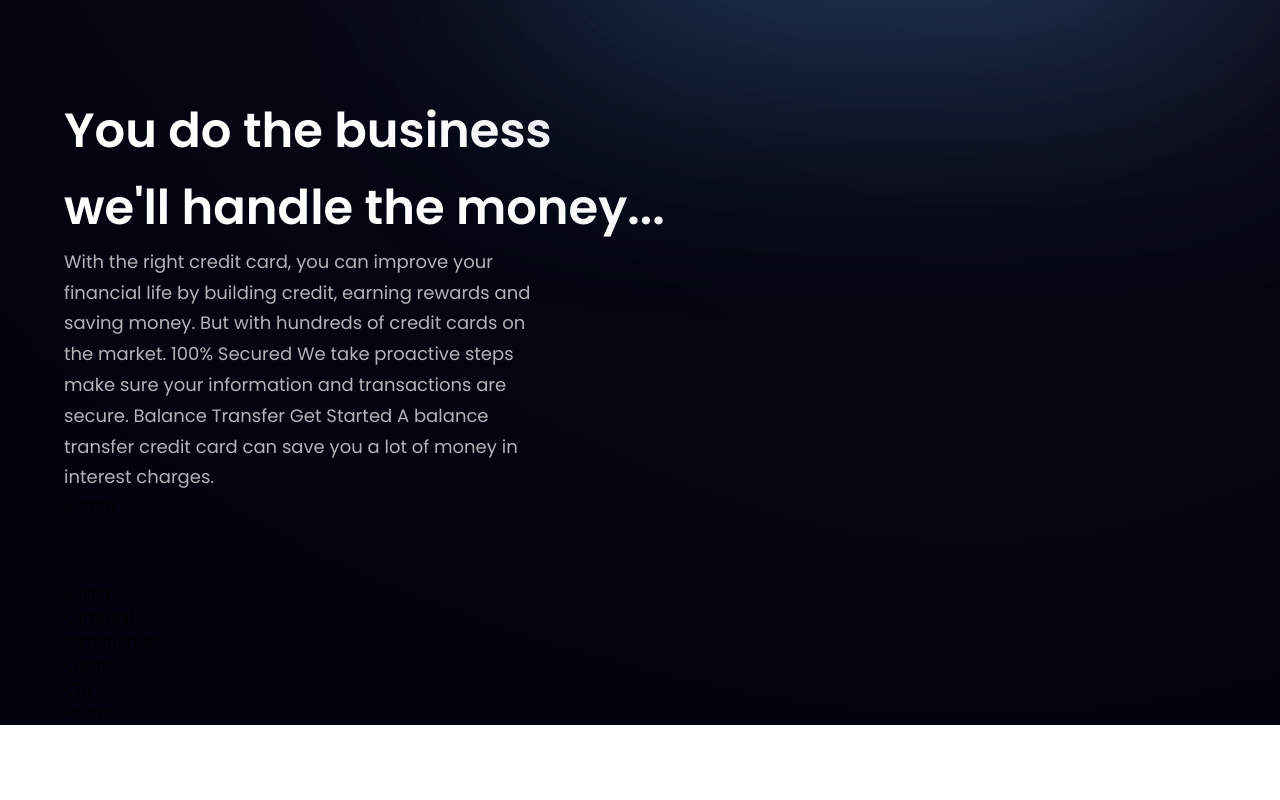
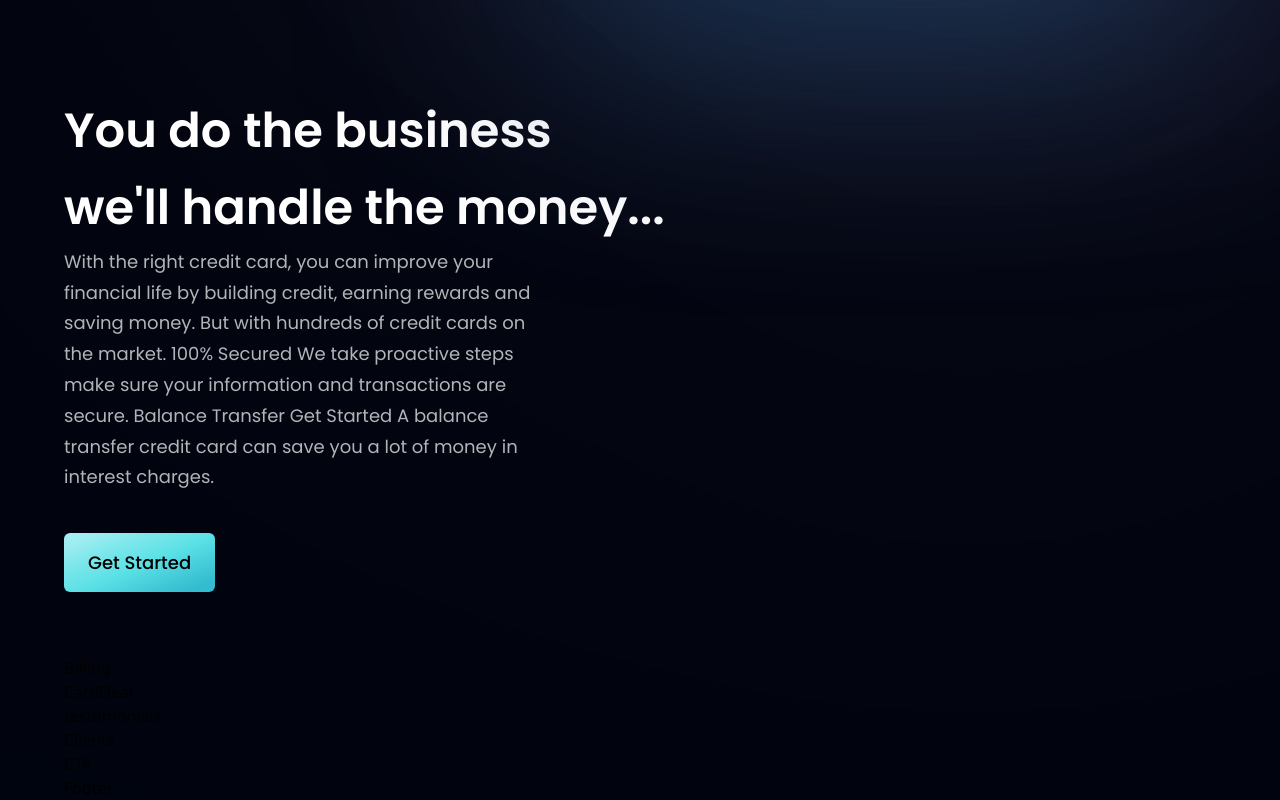
Before and after one commit to Ciakn/hooBank, a React (Vite) app in the folder bank_modern_app/: page / in a window 1280 px wide. Shown: the part 696-1496 px from the top of the page. Before the commit the page ends 1421 px from the top, so only its background shows below. Built offline with nearby package versions, Linux system fonts and the light colour scheme.

Commit message:
creating button component

```diff
--- a/bank_modern_app/src/components/Business.jsx
+++ b/bank_modern_app/src/components/Business.jsx
@@ -18,7 +18,7 @@ const Business = () => (
         balance transfer credit card can save you a lot of money in interest
         charges.
       </p>
-      <Button/>
+      <Button styles="mt-10" />
     </div>
   </section>
 );
--- a/bank_modern_app/src/components/Button.jsx
+++ b/bank_modern_app/src/components/Button.jsx
@@ -1,9 +1,13 @@
-import React from 'react'
+import React from "react";
 
-function Button() {
+function Button({ styles }) {
   return (
-    <div>Button</div>
-  )
+    <button
+      type="button"
+      className={`py-4 px-6 bg-blue-gradient font-poppins font-medium text-[18px] outline-none rounded-md ${styles}`}>
+      Get Started
+    </button>
+  );
 }
 
-export default Button
+export default Button;
```
